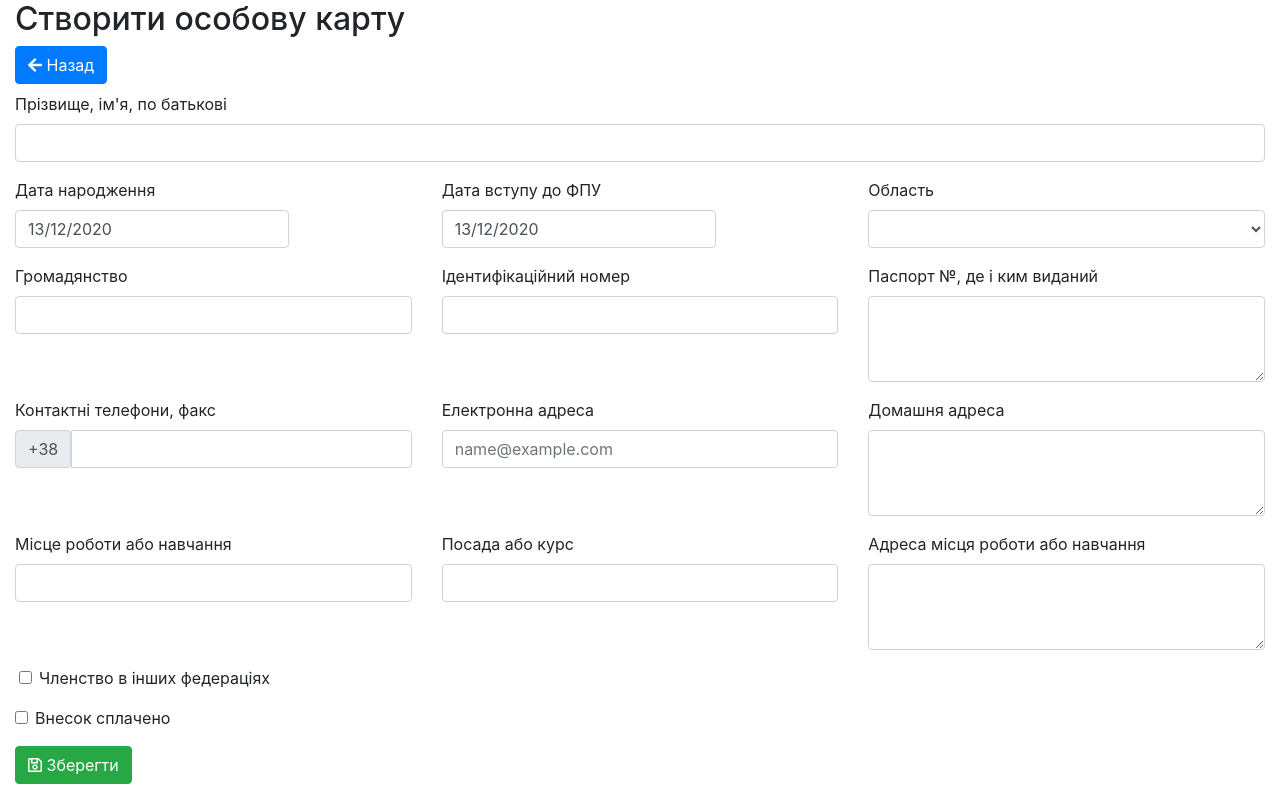
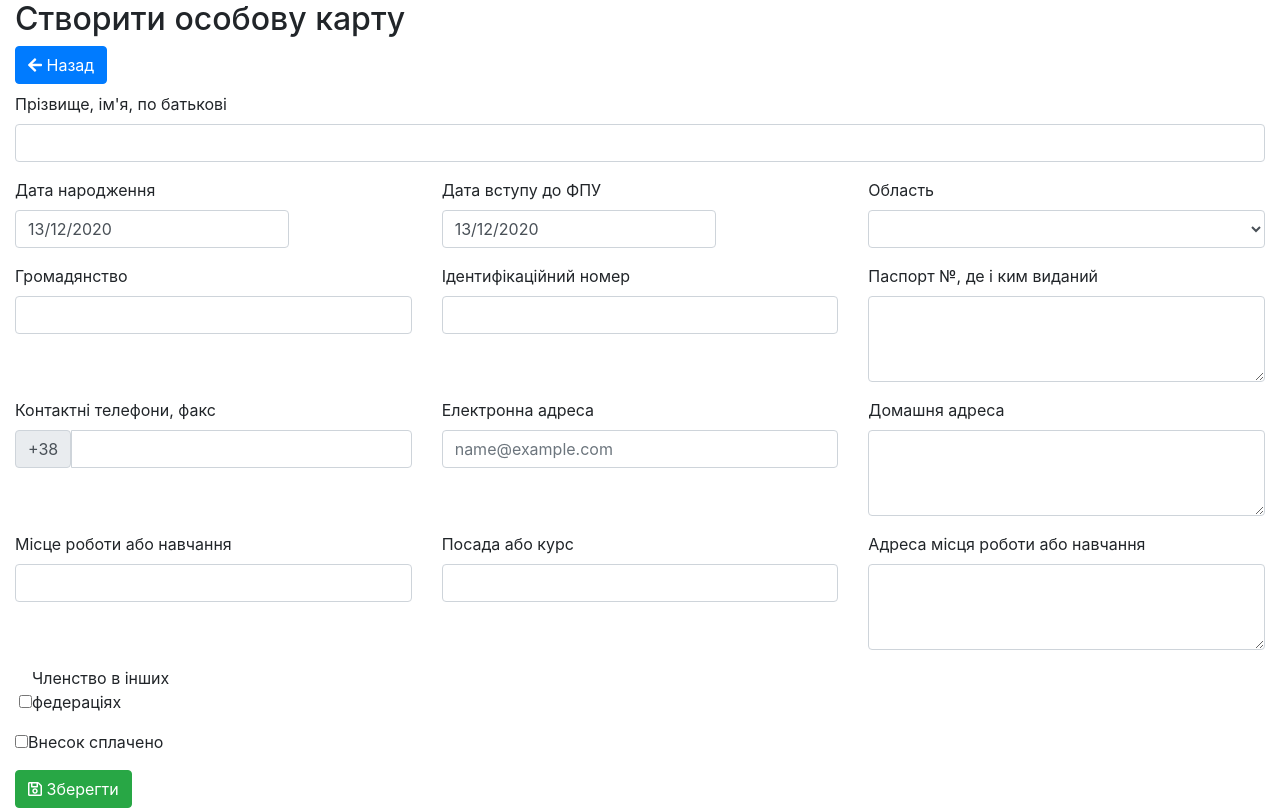
Before and after one commit to crackbrus86/contributions, a React (Create React App) app: page / in a window 1280 px wide. Both pictures are taken after a click on the button "Додати персону". Built offline with nearby package versions, Linux system fonts and the light colour scheme; the HTML template or start-up script is replaced by a standard one.

Commit message:
MemberDetails css fix

```diff
--- /dev/null
+++ b/src/components/member.details.scss
@@ -0,0 +1,7 @@
+.member-details{
+    .form-check{
+        .form-check-input {
+            position: relative;
+        }
+    }
+}
--- a/src/components/member.details.tsx
+++ b/src/components/member.details.tsx
@@ -6,6 +6,7 @@ import AreasData from '../data/AreasData.json';
 import {FontAwesomeIcon} from '@fortawesome/react-fontawesome';
 import {faSave} from '@fortawesome/free-regular-svg-icons';
 import {faArrowLeft} from '@fortawesome/free-solid-svg-icons';
+import './member.details.scss';
 
 interface MemberDetailsProps {
 	member?: Models.Member,
```
